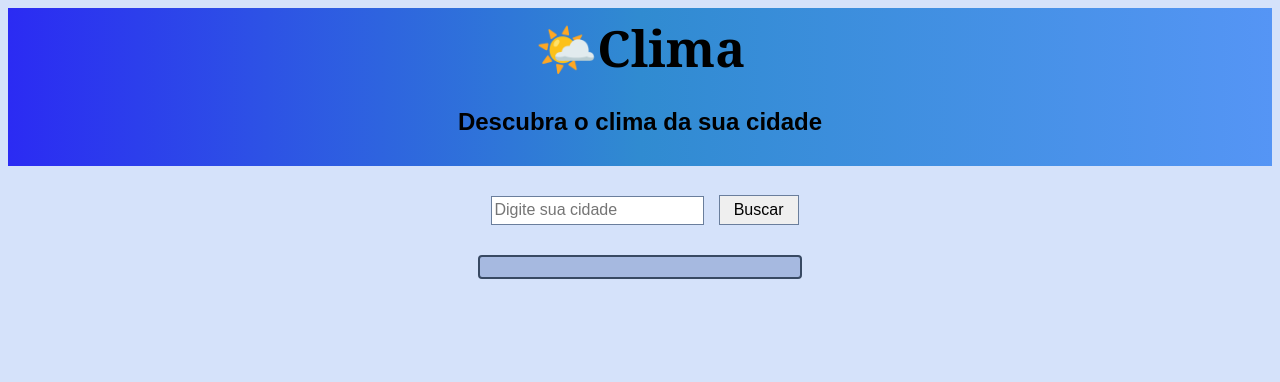
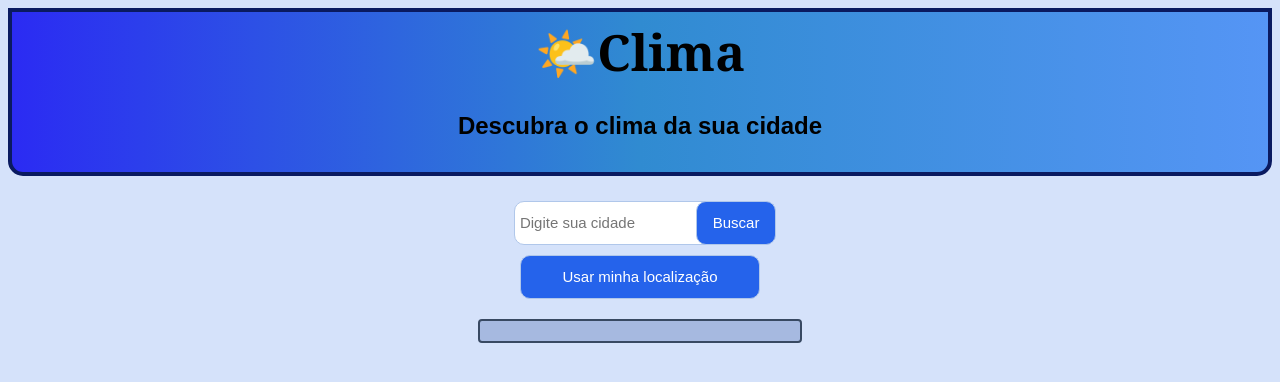
Before and after one commit to mateusoliveira3107/projetos, a plain HTML site: page appClima/index.html in a window 1280 px wide. Drawn offline with Linux system fonts and the light colour scheme.

Commit message:
17/09/26 geocodificação no app de clima

```diff
--- a/appClima/index.html
+++ b/appClima/index.html
@@ -19,6 +19,10 @@
 
         <button id="buscar">Buscar</button>
 
+        <br>
+
+        <button id="localizacao">Usar minha localização</button>
+
         <div id="resultado"></div>
     </main>
 
--- a/appClima/script.js
+++ b/appClima/script.js
@@ -3,6 +3,8 @@ const cidade = document.getElementById('cidade');
 const botaoBuscar = document.getElementById('buscar');
 
 const resultado = document.getElementById('resultado');
+
+const localizacao = document.getElementById('localizacao');
 
 botaoBuscar.addEventListener("click", async function() {
     const resposta = await fetch(`https://geocoding-api.open-meteo.com/v1/search?name=${cidade.value}&count=1&language=pt&format=json`);
@@ -30,8 +32,34 @@ botaoBuscar.addEventListener("click", async function() {
 
     console.log(`Latitude: ${latitude}`);
     console.log(`Longitude: ${longitude}`);
-    console.log(`Temperatura: ${clima}`)
+    console.log(`Temperatura: ${temperatura}`)
     resultado.innerHTML += `<p>Temperatura: ${temperatura} °C</p>`
     resultado.innerHTML += `<p>Umidade: ${umidade} %</p>`
     resultado.innerHTML += `<p>Vento: ${vento} km/h</p>`
-})
+});
+
+localizacao.addEventListener("click", function() {
+    navigator.geolocation.getCurrentPosition(async function(posicao) {
+        const latitude = posicao.coords.latitude;
+        const longitude = posicao.coords.longitude;
+
+        const respostaClima = await fetch(`https://api.open-meteo.com/v1/forecast?latitude=${latitude}&longitude=${longitude}&current=temperature_2m,relative_humidity_2m,wind_speed_10m`);
+        const dadosClima = await respostaClima.json();
+        console.log(dadosClima);
+
+        const respostaLocal = await fetch(`https://nominatim.openstreetmap.org/reverse?lat=${latitude}&lon=${longitude}&format=json&accept-language=pt-BR`);
+        const dadosLocal = await respostaLocal.json();
+        console.log(dadosLocal);
+
+        const cidade = dadosLocal.adress.city
+
+        const temperatura = dadosClima.current.temperature_2m;
+        const umidade = dadosClima.current.relative_humidity_2m;
+        const vento = dadosClima.current.wind_speed_10m;
+
+        resultado.innerHTML = `<h2 id="clima">Clima de ${cidade}</h2>`
+        resultado.innerHTML = `<p>Temperatura: ${temperatura} °C</p>`
+        resultado.innerHTML += `<p>Umidade: ${umidade} %</p>`
+        resultado.innerHTML += `<p>Vento: ${vento} km/h</p>`
+    });
+});
--- a/appClima/style.css
+++ b/appClima/style.css
@@ -4,12 +4,15 @@ body {
 }
 
 header {
+    border: solid 4px rgb(10, 26, 96);
+    border-radius: 0px 0px 15px 15px;
     background: linear-gradient(to right, rgb(43, 43, 243), rgb(48, 139, 209), rgb(85, 149, 245));
     align-items: center;
 }
 
 main {
     text-align: center;
+    margin-top: 15px;
 }
 
 h1 {
@@ -21,17 +24,33 @@ h1 {
 }
 
 input {
-    height: 25px;
-    font-size: 16px;
-    border: solid 0.5px rgb(106, 126, 156);
+    height: 40px;
+    font-size: 15px;
+    border: solid 1px rgb(176, 199, 234);
     margin: 10px;
+    border-radius: 10px;
+    padding-left: 5px;
 }
 
-button {
-    height: 30px;
+#buscar {
+    height: 44px;
     width: 80px;
-    font-size: 16px;
-    border: solid 0.5px rgb(106, 126, 156);
+    font-size: 15px;
+    border: solid 1px rgb(176, 199, 234);
+    background-color: rgb(37, 99, 235);
+    color: white;
+    border-radius: 10px;
+    margin-left: -40px;
+}
+
+#localizacao {
+    height: 44px;
+    width: 240px;
+    font-size: 15px;
+    border: solid 1px rgb(176, 199, 234);
+    background-color: rgb(37, 99, 235);
+    color: white;
+    border-radius: 10px;
 }
 
 #clima {
@@ -44,7 +63,7 @@ button {
 
 h2 {
     text-align: center;
-    padding-bottom: 30px;
+    padding-bottom: 12px;
     font-family: Arial, Helvetica, sans-serif;
 }
 
```
